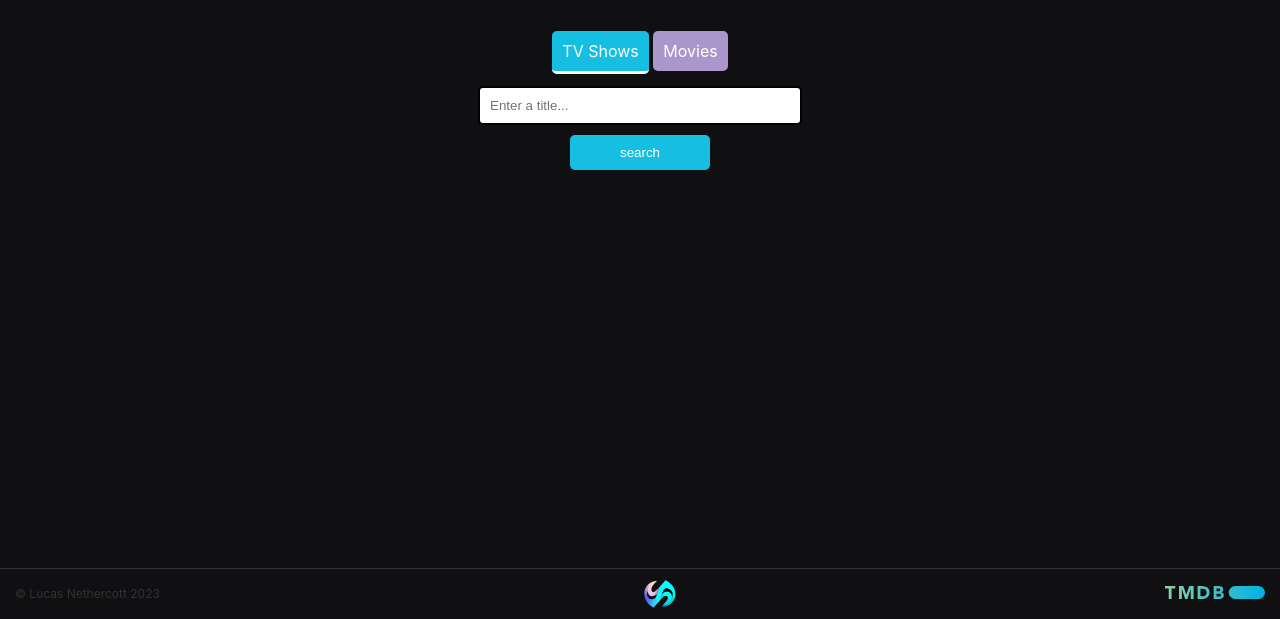
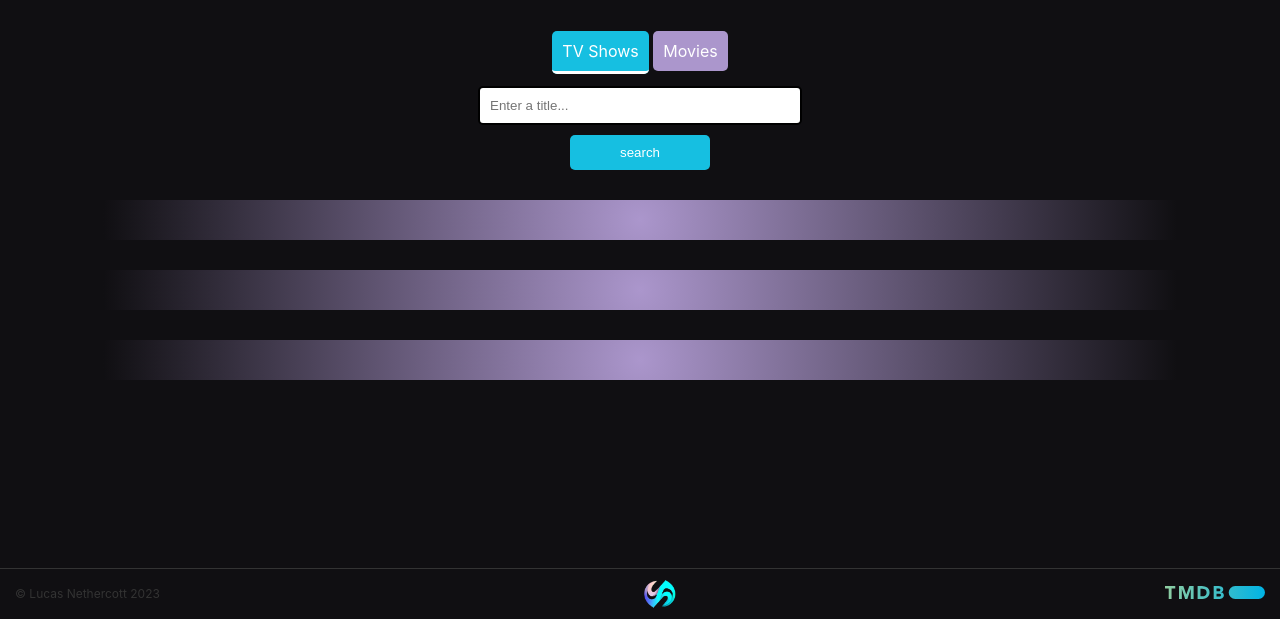
Before and after one commit to lsneth/lucasnethercott.com, a PHP site: page /watch-providers/index.html in a window 1280 px wide. Shown: the part 181-800 px from the top of the page. Run offline with PHP 8.4, Linux system fonts and the light colour scheme.

Commit message:
bucket styles

```diff
--- a/watch-providers/style.css
+++ b/watch-providers/style.css
@@ -142,7 +142,7 @@ footer p {
 
 #showHeader {
   position: relative;
-  margin-bottom: 250px;
+  margin-bottom: 200px;
 }
 
 #title {
@@ -151,6 +151,15 @@ footer p {
   top: 101%;
   left: calc(10% + 330px);
   line-height: 1.5;
+}
+
+#flatrate,
+#rent,
+#buy {
+  background-image: radial-gradient(circle, var(--purple), var(--black) 90%);
+  width: 90%;
+  margin: 30px auto;
+  padding: 20px;
 }
 
 @media screen and (max-width: 850px) {
```
Also changed, not shown: watch-providers/displayShow.js (+9 -6 lines).
